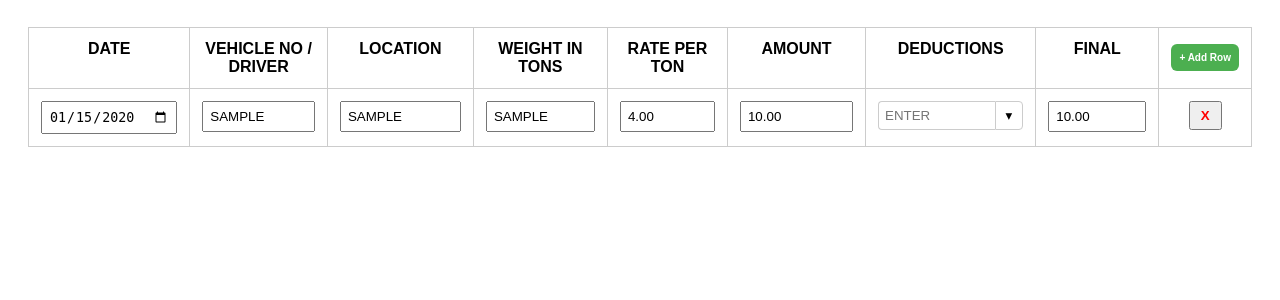
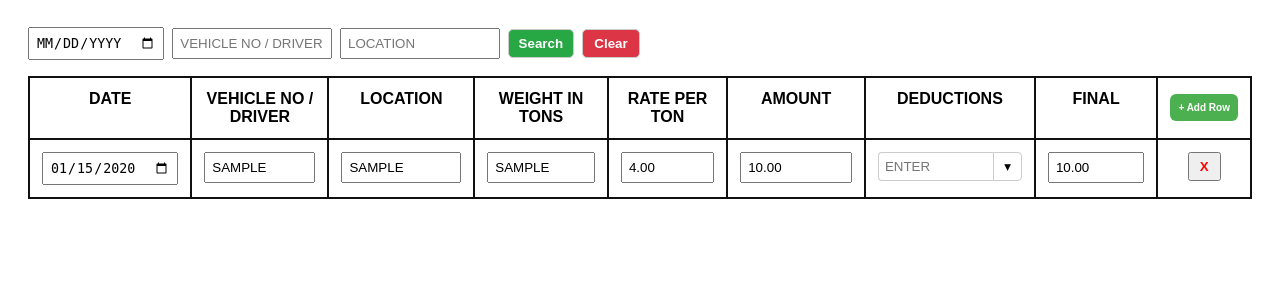
Before and after one commit to Roshan-Prajapati/Hisab, a Django app: page / in a window 1280 px wide. Shown: the part 166-466 px from the top of the page. Run offline with Django 5.2, Linux system fonts and the light colour scheme; tables that the repository leaves empty hold one stand-in row (values such as "Sample post").

Commit message:
added filter section and css file

```diff
--- /dev/null
+++ b/static/css/hisab_table.css
@@ -0,0 +1,215 @@
+
+    /* Remove spinner from number input for Weight In Tons */
+    input.weight::-webkit-inner-spin-button,
+    input.weight::-webkit-outer-spin-button,
+    input.rate::-webkit-inner-spin-button,
+    input.rate::-webkit-outer-spin-button {
+      -webkit-appearance: none;
+      margin: 0;
+    }
+
+    input.weight {
+      -moz-appearance: textfield;
+    }
+
+    .header {
+      text-align: center;
+      margin-bottom: 20px;
+    }
+
+    .header img {
+      max-width: 150px;
+      height: auto;
+      display: block;
+      margin: 0 auto;
+    }
+
+    .header h1 {
+      font-family: 'Archivo Black', sans-serif;
+      margin-top: 10px;
+      font-size: 40px;
+      font-weight: bold;
+      color: red;
+    }
+
+    body {
+      font-family: Arial, sans-serif;
+      padding: 20px;
+      text-transform: uppercase;
+    }
+
+    /* Filter Section Flex Layout */
+    .filter-section {
+      display: flex;
+      align-items: center;
+      gap: 8px;
+      margin-bottom: 16px;
+      width: 50%;
+      /* half width of page */
+      justify-content: space-between;
+    }
+
+    /* Common style for inputs and buttons */
+
+    .filter-section button {
+      padding: 6px 10px;
+      border: 1px solid #ccc;
+      border-radius: 5px;
+    }
+
+    /* Make specific fields wider */
+    #filter-vehicle,
+    #filter-location {
+      flex: 4;
+      /* double width */
+    }
+
+    #filter-date,
+    .btn-search,
+    .btn-clear {
+      flex: 1;
+      /* normal width */
+    }
+
+    /* Search button (Green) */
+    .btn-search {
+      background-color: #28a745;
+      color: white;
+      border: none;
+      cursor: pointer;
+      font-weight: bold;
+    }
+
+    .btn-search:hover {
+      background-color: #218838;
+    }
+
+    /* Clear button (Red) */
+    .btn-clear {
+      background-color: #dc3545;
+      color: white;
+      border: none;
+      cursor: pointer;
+      font-weight: bold;
+    }
+
+    .btn-clear:hover {
+      background-color: #c82333;
+    }
+
+
+
+    table {
+      width: 100%;
+      border-collapse: collapse;
+    }
+
+    th,
+    td {
+      border: 2px solid #111010;
+      padding: 12px;
+      text-align: center;
+      vertical-align: top;
+    }
+
+    input[type="text"],
+    input[type="number"],
+    input[type="date"] {
+      width: 100%;
+      padding: 6px;
+      box-sizing: border-box;
+      text-transform: uppercase;
+    }
+
+    .deduction-wrapper {
+      position: relative;
+      width: 100%;
+    }
+
+    .deduction-input-group {
+      display: flex;
+    }
+
+    .deduction-input {
+      flex: 1;
+      padding: 6px;
+      box-sizing: border-box;
+      text-transform: uppercase;
+      border: 1px solid #ccc;
+      border-right: none;
+      border-radius: 4px 0 0 4px;
+    }
+
+    .toggle-btn {
+      padding: 6px 10px;
+      border: 1px solid #ccc;
+      background: #fff;
+      cursor: pointer;
+      border-radius: 0 4px 4px 0;
+    }
+
+    .deduction-container {
+      position: absolute;
+      top: calc(100% + 4px);
+      left: 0;
+      width: 100%;
+      background-color: #fff;
+      border: 1px solid #ccc;
+      box-shadow: 0 2px 6px rgba(0, 0, 0, 0.2);
+      max-height: 150px;
+      overflow-y: auto;
+      z-index: 999;
+      display: none;
+    }
+
+    .deduction-chip {
+      display: flex;
+      justify-content: space-between;
+      align-items: center;
+      padding: 6px 10px;
+      font-size: 14px;
+      border-bottom: 1px solid #eee;
+    }
+
+    .deduction-chip:last-child {
+      border-bottom: none;
+    }
+
+    .delete-deduction-btn {
+      background: none;
+      border: none;
+      color: #e91e63;
+      font-size: 16px;
+      font-weight: bold;
+      cursor: pointer;
+    }
+
+    .delete-row-btn {
+      padding: 5px 10px;
+      color: red;
+      font-weight: bold;
+      cursor: pointer;
+
+    }
+
+    .add-row-btn {
+      display: inline-block;
+      padding: 8px 8px;
+      font-size: 10px;
+      font-weight: bold;
+      color: white;
+      background-color: #4CAF50;
+      border: none;
+      border-radius: 6px;
+      cursor: pointer;
+      text-align: center;
+      white-space: nowrap;
+      /* Prevent text from breaking into two lines */
+      min-width: 60px;
+      /* Ensure enough width for text */
+      transition: background 0.3s ease;
+    }
+
+    .add-row-btn:hover {
+      background-color: #45a049;
+    }
--- a/static/js/hisab_table.js
+++ b/static/js/hisab_table.js
@@ -1,3 +1,51 @@
+/* ---------------- Filter Section ---------------- */
+function applyFilters() {
+    const dateVal = document.getElementById("filter-date").value;
+    const vehicleVal = document.getElementById("filter-vehicle").value.trim().toLowerCase();
+    const locationVal = document.getElementById("filter-location").value.trim().toLowerCase();
+
+    const rows = Array.from(document.querySelectorAll("#hisab-table-body tr"));
+
+    // Filter rows
+    rows.forEach(row => {
+        const dateInput = row.querySelector('input[type="date"]');
+        const vehicleInput = row.querySelector('.truck_number');
+        const locationInput = row.querySelector('.location');
+
+        let show = true;
+
+        if (dateVal && dateInput && dateInput.value !== dateVal) show = false;
+        if (vehicleVal && vehicleInput && !vehicleInput.value.toLowerCase().includes(vehicleVal)) show = false;
+        if (locationVal && locationInput && !locationInput.value.toLowerCase().includes(locationVal)) show = false;
+
+        row.style.display = show ? "" : "none";
+    });
+
+    // Sort visible rows by date descending
+    const visibleRows = rows.filter(row => row.style.display !== "none");
+    visibleRows.sort((a, b) => {
+        const dateA = a.querySelector('input[type="date"]')?.value || "";
+        const dateB = b.querySelector('input[type="date"]')?.value || "";
+        // Empty dates go last
+        if (!dateA && !dateB) return 0;
+        if (!dateA) return 1;
+        if (!dateB) return -1;
+        // Compare as YYYY-MM-DD strings (descending)
+        return dateA < dateB ? 1 : dateA > dateB ? -1 : 0;
+    });
+
+    // Re-append sorted visible rows at the top of tbody
+    const tbody = document.getElementById("hisab-table-body");
+    visibleRows.forEach(row => tbody.appendChild(row));
+}
+
+function clearFilters() {
+    document.getElementById("filter-date").value = "";
+    document.getElementById("filter-vehicle").value = "";
+    document.getElementById("filter-location").value = "";
+    applyFilters();
+}
+
 /* ---------------- Amount Calculation ---------------- */
 function updateAmount(input) {
     const row = input.closest("tr");
--- a/templates/hisab_table.html
+++ b/templates/hisab_table.html
@@ -2,163 +2,14 @@
 
 <!DOCTYPE html>
 <html lang="en">
+
 <head>
   <meta charset="UTF-8" />
   <title>Editable Table</title>
-  <style>
-    /* Remove spinner from number input for Weight In Tons */
-    input.weight::-webkit-inner-spin-button,
-    input.weight::-webkit-outer-spin-button,
-    input.rate::-webkit-inner-spin-button,
-    input.rate::-webkit-outer-spin-button {
-      -webkit-appearance: none;
-      margin: 0;
-    }
-    input.weight {
-      -moz-appearance: textfield;
-    }
+  <link rel="stylesheet" href="{% static 'css/hisab_table.css' %}">
 
-    .header {
-      text-align: center;
-      margin-bottom: 20px;
-    }
+</head>
 
-    .header img {
-      max-width: 150px;
-      height: auto;
-      display: block;
-      margin: 0 auto;
-    }
-
-    .header h1 {
-      font-family: 'Archivo Black', sans-serif;
-      margin-top: 10px;
-      font-size: 40px;
-      font-weight: bold;
-      color: red;
-    }
-
-    body {
-      font-family: Arial, sans-serif;
-      padding: 20px;
-      text-transform: uppercase;
-    }
-
-    table {
-      width: 100%;
-      border-collapse: collapse;
-    }
-
-    th, td {
-      border: 1px solid #ccc;
-      padding: 12px;
-      text-align: center;
-      vertical-align: top;
-    }
-
-    input[type="text"],
-    input[type="number"],
-    input[type="date"] {
-      width: 100%;
-      padding: 6px;
-      box-sizing: border-box;
-      text-transform: uppercase;
-    }
-
-    .deduction-wrapper {
-      position: relative;
-      width: 100%;
-    }
-
-    .deduction-input-group {
-      display: flex;
-    }
-
-    .deduction-input {
-      flex: 1;
-      padding: 6px;
-      box-sizing: border-box;
-      text-transform: uppercase;
-      border: 1px solid #ccc;
-      border-right: none;
-      border-radius: 4px 0 0 4px;
-    }
-
-    .toggle-btn {
-      padding: 6px 10px;
-      border: 1px solid #ccc;
-      background: #fff;
-      cursor: pointer;
-      border-radius: 0 4px 4px 0;
-    }
-
-    .deduction-container {
-      position: absolute;
-      top: calc(100% + 4px);
-      left: 0;
-      width: 100%;
-      background-color: #fff;
-      border: 1px solid #ccc;
-      box-shadow: 0 2px 6px rgba(0, 0, 0, 0.2);
-      max-height: 150px;
-      overflow-y: auto;
-      z-index: 999;
-      display: none;
-    }
-
-    .deduction-chip {
-      display: flex;
-      justify-content: space-between;
-      align-items: center;
-      padding: 6px 10px;
-      font-size: 14px;
-      border-bottom: 1px solid #eee;
-    }
-
-    .deduction-chip:last-child {
-      border-bottom: none;
-    }
-
-    .delete-deduction-btn {
-      background: none;
-      border: none;
-      color: #e91e63;
-      font-size: 16px;
-      font-weight: bold;
-      cursor: pointer;
-    }
-
-    .delete-row-btn {
-      padding: 5px 10px;
-      color: red;
-      font-weight: bold;
-      cursor: pointer;
-
-    }
-
-.add-row-btn {
-  display: inline-block;
-  padding: 8px 8px;
-  font-size: 10px;
-  font-weight: bold;
-  color: white;
-  background-color: #4CAF50;
-  border: none;
-  border-radius: 6px;
-  cursor: pointer;
-  text-align: center;
-  white-space: nowrap; /* Prevent text from breaking into two lines */
-  min-width: 60px;     /* Ensure enough width for text */
-  transition: background 0.3s ease;
-}
-
-.add-row-btn:hover {
-  background-color: #45a049;
-}
-
-
-  </style>
-</head>
 <body>
 
   <!-- ===== Header Section ===== -->
@@ -166,6 +17,17 @@
     <img src="{% static 'image/logo.jfif' %}" alt="Company Logo">
     <h1>SANJEEV ROADLINES</h1>
   </div>
+
+  <!-- Filter Section -->
+  <div class="filter-section">
+    <input type="date" id="filter-date" placeholder="Date" />
+    <input type="text" id="filter-vehicle" placeholder="Vehicle No / Driver" />
+    <input type="text" id="filter-location" placeholder="Location" />
+    <button class="btn-search" onclick="applyFilters()">Search</button>
+    <button class="btn-clear" onclick="clearFilters()">Clear</button>
+  </div>
+
+  <!-- table section -->
   <table id="editableTable">
     <thead>
       <tr>
@@ -189,7 +51,8 @@
         <td><input type="date" value="{{ entry.date|date:'Y-m-d' }}" /></td>
         <td><input type="text" class="truck_number" value="{{ entry.vehicle_driver }}" /></td>
         <td><input type="text" class="location" value="{{ entry.location }}" /></td>
-    <td><input type="text" class="weight" value="{{ entry.weight_tons }}" oninput="updateWeightDisplay(this)" /></td>
+        <td><input type="text" class="weight" value="{{ entry.weight_tons }}" oninput="updateWeightDisplay(this)" />
+        </td>
         <td><input type="number" class="rate" value="{{ entry.rate_per_ton }}" oninput="updateAmount(this)" /></td>
         <td><input type="number" class="amount" value="{{ entry.amount }}" readonly /></td>
         <td>
@@ -217,6 +80,7 @@
 
 
 </body>
+
 </html>
 
 <!-- select * from hisab_app_transportentry  -->
```
Lines whose indentation alone changed are shown as unchanged.
